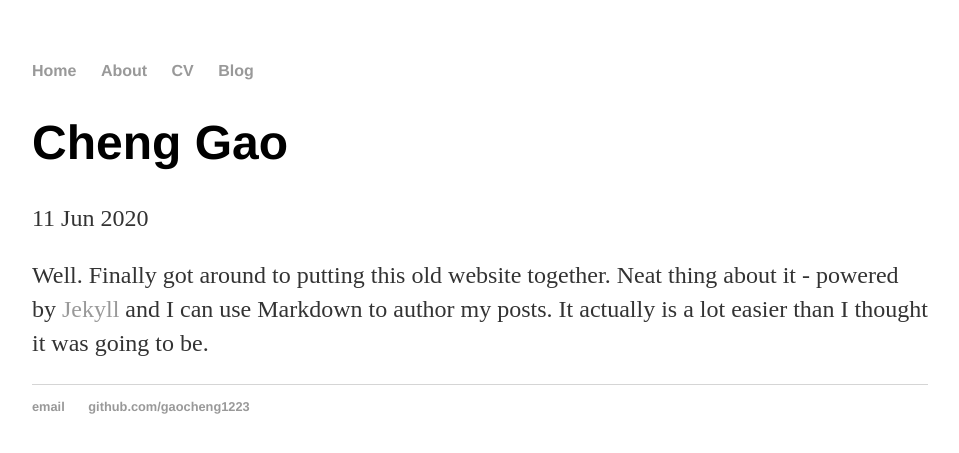
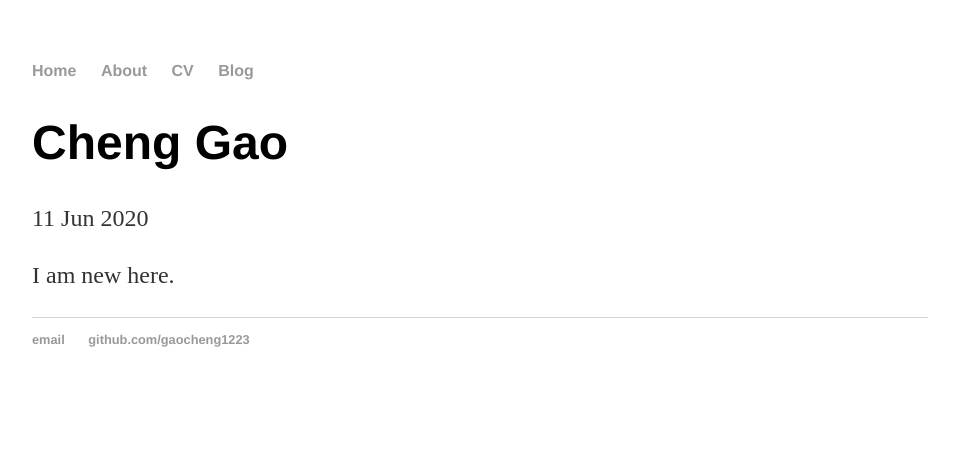
Before and after one commit to gaocheng1994/gaocheng1223.github.io, a Jekyll site: the page built from _posts/2014-04-30-hank-quinlan-site-launched.md, in a window 1280 px wide. Shown: the top 453 px of the page, without its empty margins (160-1119 px from the left). Built offline with Jekyll 4.4.1, drawn with Linux system fonts in a browser that asks for light colours.

Commit message:
Update 2014-04-30-hank-quinlan-site-launched.md

```diff
--- a/_posts/2014-04-30-hank-quinlan-site-launched.md
+++ b/_posts/2014-04-30-hank-quinlan-site-launched.md
@@ -4,4 +4,4 @@
 date: 2020-06-11
 ---
 
-Well. Finally got around to putting this old website together. Neat thing about it - powered by [Jekyll](http://jekyllrb.com) and I can use Markdown to author my posts. It actually is a lot easier than I thought it was going to be.
+I am new here.
```
